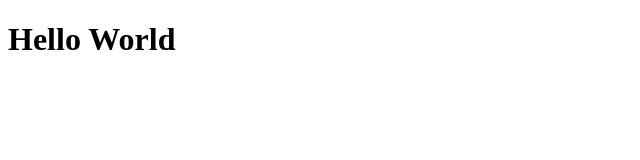
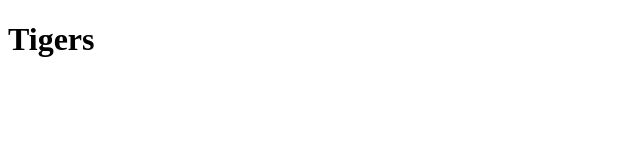
Before and after one commit to OscarAD26/OscarAD26.github.io, a plain HTML site: page index.html in a window 1280 px wide. Shown: the whole page, without its empty margins (0-640 px from the left). Drawn offline with Linux system fonts and the light colour scheme.

Commit message:
favorite animal

```diff
--- a/index.html
+++ b/index.html
@@ -7,6 +7,6 @@
     <title></title>
 </head>
 <body>
-    <h1>Hello World</h1>
+    <h1>Tigers</h1>
 </body>
 </html>
```
